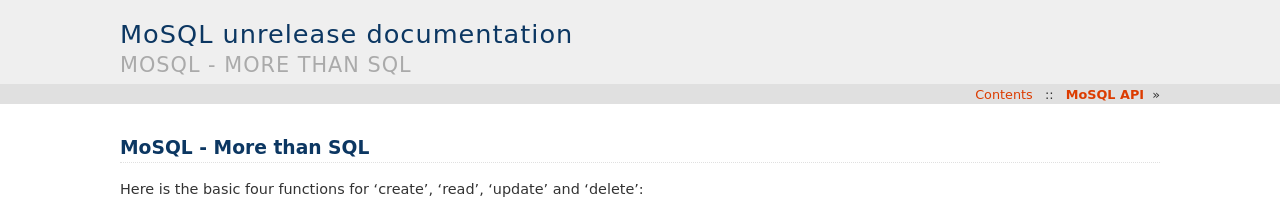
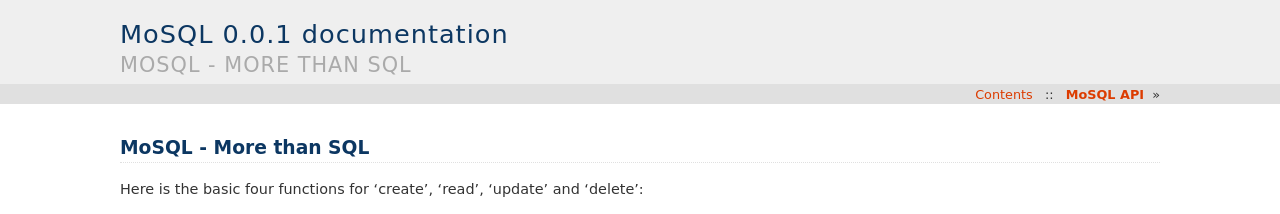
Before and after one commit to moskytw/mosql, a Sphinx documentation site: the page built from docs/index.rst, in a window 1280 px wide. Shown: the top 214 px of the page. Built offline with Sphinx 7.4.7, drawn with Linux system fonts in a browser that asks for light colours.

Commit message:
updated doc in sphinx

```diff
--- a/docs/conf.py
+++ b/docs/conf.py
@@ -12,7 +12,6 @@
 # serve to show the default.
 
 import sys, os
-import subprocess
 
 # If extensions (or modules to document with autodoc) are in another directory,
 # add these directories to sys.path here. If the directory is relative to the
@@ -26,7 +25,8 @@
 
 # Add any Sphinx extension module names here, as strings. They can be extensions
 # coming with Sphinx (named 'sphinx.ext.*') or your custom ones.
-extensions = ['sphinx.ext.autodoc', 'sphinx.ext.doctest', 'sphinx.ext.todo', 'sphinx.ext.coverage', 'sphinx.ext.viewcode']
+#extensions = ['sphinx.ext.autodoc', 'sphinx.ext.todo', 'sphinx.ext.viewcode']
+extensions = ['sphinx.ext.autodoc']
 
 # Add any paths that contain templates here, relative to this directory.
 templates_path = ['_templates']
@@ -49,9 +49,9 @@
 # built documents.
 #
 # The short X.Y version.
-version = 'unrelease'
+version = '0.0'
 # The full version, including alpha/beta/rc tags.
-release = 'unrelease'
+release = '0.0.1'
 
 # The language for content autogenerated by Sphinx. Refer to documentation
 # for a list of supported languages.
--- a/docs/index.rst
+++ b/docs/index.rst
@@ -34,7 +34,7 @@
 .. toctree::
    :maxdepth: 2
 
-   mosql.rst
+   api.rst
 
 Indices and tables
 ==================
```
Also changed, not shown: docs/api.rst (renamed from docs/mosql.rst).
